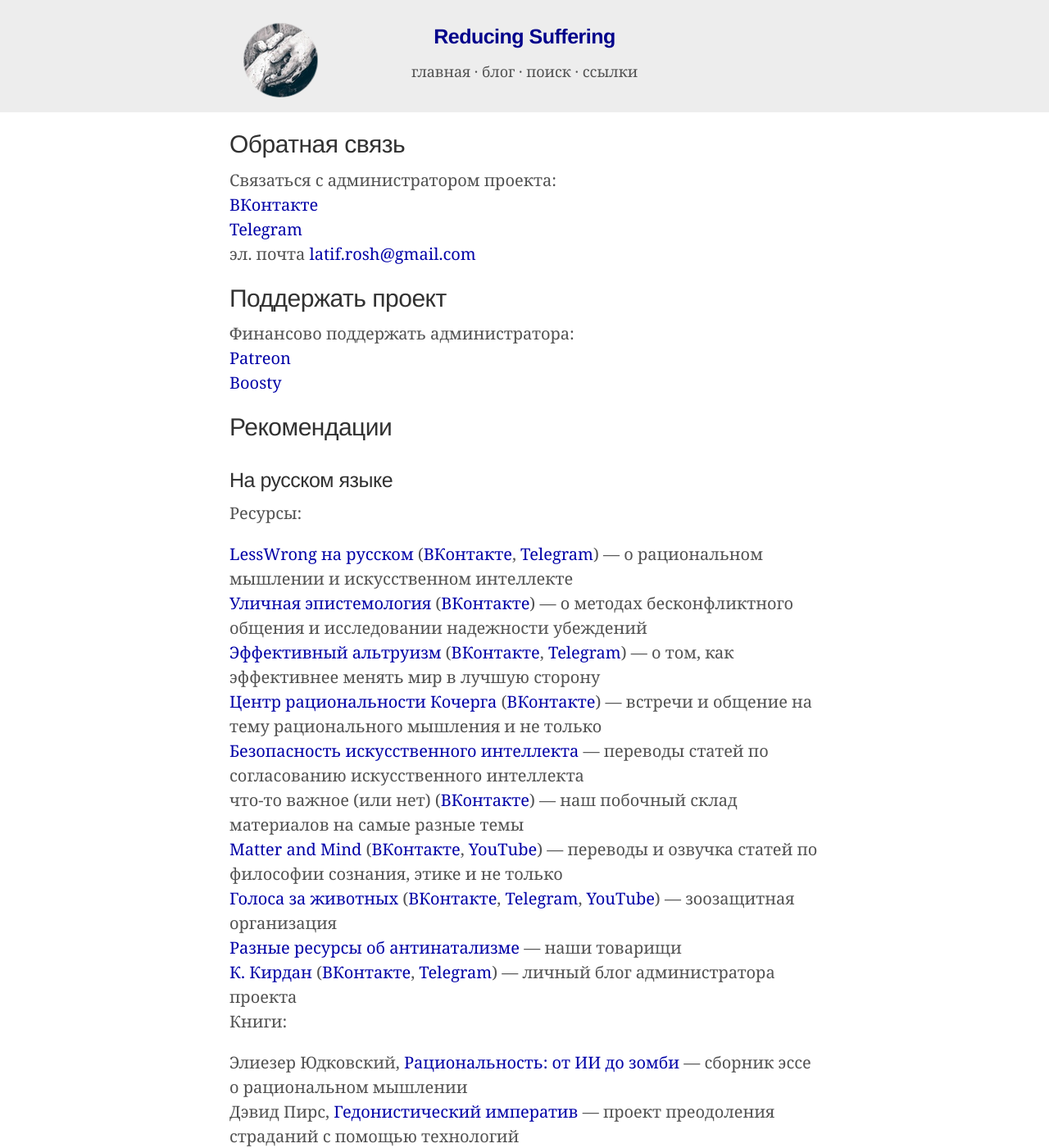
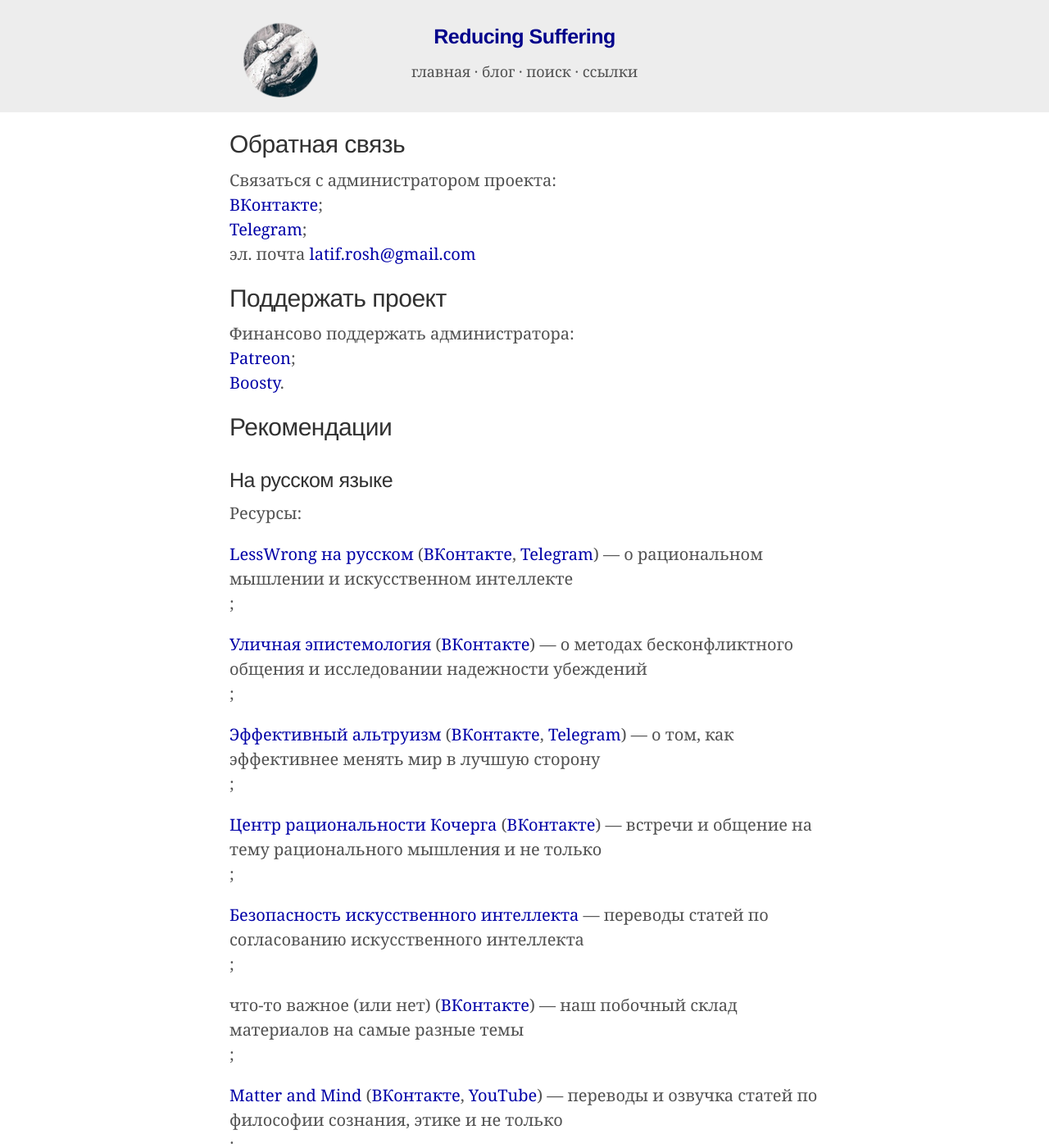
Before and after one commit to ReducingSuffering/reducingsuffering.github.io, a Jekyll site: the page built from links.md, in a window 1280 px wide and 1400 px high. Shown: the whole window at 82% size. Built offline with Jekyll 4.4.1, drawn with Linux system fonts in a browser that asks for light colours.

Commit message:
Update links.md

```diff
--- a/links.md
+++ b/links.md
@@ -5,53 +5,51 @@
 ## Обратная связь
 
 Связаться с администратором проекта:<br>
-[ВКонтакте]({{ site.admin.vk }})<br>
-[Telegram]({{ site.admin.telegram }})<br>
+[ВКонтакте]({{ site.admin.vk }});<br>
+[Telegram]({{ site.admin.telegram }});<br>
 эл. почта [{{ site.admin.email }}](mailto:{{ site.admin.email }})
 
 ## Поддержать проект
 
 Финансово поддержать администратора:<br>
-[Patreon]({{ site.admin.patreon }})<br>
-[Boosty]({{ site.admin.boosty }})
+[Patreon]({{ site.admin.patreon }});<br>
+[Boosty]({{ site.admin.boosty }}).
 
 ## Рекомендации
 ### На русском языке
 
 Ресурсы:
 
-{% include project-entry.html title="LessWrong на русском" url="https://lesswrong.ru/" vk="https://vk.com/public65688570" telegram="https://t.me/lesswrong_ru_news" text="о рациональном мышлении и искусственном интеллекте" %}
-{% include project-entry.html title="Уличная эпистемология" url="https://streetepistemology.ru/" vk="https://vk.com/street_epistemology" text="о методах бесконфликтного общения и исследовании надежности убеждений" %}
-{% include project-entry.html title="Эффективный альтруизм" url="https://ea-ru.org/" vk="https://vk.com/public71205962" telegram="https://t.me/effectivealtruism" text="о том, как эффективнее менять мир в лучшую сторону" %}
-{% include project-entry.html title="Центр рациональности Кочерга" url="https://kocherga-club.ru/" vk="https://vk.com/kocherga_club" text="встречи и общение на тему рационального мышления и не только" %}
-{% include project-entry.html title="Безопасность искусственного интеллекта" url="https://aisafety.ru/" text="переводы статей по согласованию искусственного интеллекта" %}
-<!--{% include project-entry.html title="Brick of Knowledge" url="https://brickofknowledge.com/" telegram="https://t.me/brickofknowledge" text="переводы статей из Стэнфордской энциклопедии философии" %}
-{% include project-entry.html title="Philosophy.ru" url="https://philosophy.ru/" text="переводы статей из Стэнфордской энциклопедии философии" %}-->
-{% include project-entry.html title="что-то важное (или нет)" vk="https://vk.com/public194967191" text="наш побочный склад материалов на самые разные темы" %}
-{% include project-entry.html title="Matter and Mind" url="https://ubq124.wordpress.com" vk="https://vk.com/public44220375" youtube="https://www.youtube.com/c/MatterandMind" text="переводы и озвучка статей по философии сознания, этике и не только" %}
-{% include project-entry.html title="Голоса за животных" url="https://voicesforanimals.ru/" vk="https://vk.com/voicesforanimals" telegram="https://t.me/voicesforanimals" youtube="https://www.youtube.com/voicesforanimals" text="зоозащитная организация" %}
-{% include project-entry.html title="Разные ресурсы об антинатализме" url="https://reducingsuffering.github.io/520.html" text="наши товарищи" %}
-{% include project-entry.html title="К. Кирдан" url="https://kkirdan.github.io/" vk="https://vk.com/kirdan" telegram="https://t.me/k_kirdan" text="личный блог администратора проекта" %}
+{% include project-entry.html title="LessWrong на русском" url="https://lesswrong.ru/" vk="https://vk.com/public65688570" telegram="https://t.me/lesswrong_ru_news" text="о рациональном мышлении и искусственном интеллекте" %};
+{% include project-entry.html title="Уличная эпистемология" url="https://streetepistemology.ru/" vk="https://vk.com/street_epistemology" text="о методах бесконфликтного общения и исследовании надежности убеждений" %};
+{% include project-entry.html title="Эффективный альтруизм" url="https://ea-ru.org/" vk="https://vk.com/public71205962" telegram="https://t.me/effectivealtruism" text="о том, как эффективнее менять мир в лучшую сторону" %};
+{% include project-entry.html title="Центр рациональности Кочерга" url="https://kocherga-club.ru/" vk="https://vk.com/kocherga_club" text="встречи и общение на тему рационального мышления и не только" %};
+{% include project-entry.html title="Безопасность искусственного интеллекта" url="https://aisafety.ru/" text="переводы статей по согласованию искусственного интеллекта" %};
+{% include project-entry.html title="что-то важное (или нет)" vk="https://vk.com/public194967191" text="наш побочный склад материалов на самые разные темы" %};
+{% include project-entry.html title="Matter and Mind" url="https://ubq124.wordpress.com" vk="https://vk.com/public44220375" youtube="https://www.youtube.com/c/MatterandMind" text="переводы и озвучка статей по философии сознания, этике и не только" %};
+{% include project-entry.html title="Голоса за животных" url="https://voicesforanimals.ru/" vk="https://vk.com/voicesforanimals" telegram="https://t.me/voicesforanimals" youtube="https://www.youtube.com/voicesforanimals" text="зоозащитная организация" %};
+{% include project-entry.html title="Разные ресурсы об антинатализме" url="https://reducingsuffering.github.io/520.html" text="наши товарищи" %};
+{% include project-entry.html title="К. Кирдан" url="https://kkirdan.github.io/" vk="https://vk.com/kirdan" telegram="https://t.me/k_kirdan" text="личный блог администратора проекта" %}.<br>
 
 Книги:
 
-{% include project-entry.html author="Элиезер Юдковский" title="Рациональность: от ИИ до зомби" url="https://lesswrong.ru/285" text="сборник эссе о рациональном мышлении" %}
-{% include project-entry.html author="Дэвид Пирс" title="Гедонистический императив" url="https://reducingsuffering.github.io/89.html" text="проект преодоления страданий с помощью технологий" %}
+{% include project-entry.html author="Элиезер Юдковский" title="Рациональность: от ИИ до зомби" url="https://lesswrong.ru/285" text="сборник эссе о рациональном мышлении" %};
+{% include project-entry.html author="Дэвид Пирс" title="Гедонистический императив" url="https://reducingsuffering.github.io/89.html" text="проект преодоления страданий с помощью технологий" %}.
 
 ### На английском языке
 
 Ресурсы:
 
-{% include project-entry.html title="Center on Long-Term Risk" url="https://longtermrisk.org/" text="проект, посвященный уменьшению рисков астрономических страданий (в том числе рисков, связанных с искусственным интеллектом)" %}
-{% include project-entry.html title="Center for Reducing Suffering" url="https://centerforreducingsuffering.org/" text="еще один такой проект" %}
-{% include project-entry.html title="Essays on Reducing Suffering" url="https://reducing-suffering.org/" text="сайт Брайана Томасика об уменьшении страданий (особенно страданий животных в дикой природе и потенциальных страданий искусственного интеллекта)" %}
-{% include project-entry.html title="Suffering-Focused Ethics Resources" url="https://suffering-focused-ethics.surge.sh/" text="ресурсы по этике, сфокусированной на уменьшении страданий" %}
-{% include project-entry.html title="Animal Ethics" url="https://www.animal-ethics.org/" text="исследование способов уменьшить страдания животных в дикой природе" %}
-{% include project-entry.html title="Sentience Research" url="https://sentience-research.org/" text="исследование способности разных существ страдать" %}
-{% include project-entry.html title="Effective Altruism" url="https://www.effectivealtruism.org/" text="об эффективных способах сделать мир лучше" %}
-{% include project-entry.html title="Utilitarianism" url="https://www.utilitarianism.net/" text="об утилитарной этике" %}
+{% include project-entry.html title="Center on Long-Term Risk" url="https://longtermrisk.org/" text="проект, посвященный уменьшению рисков астрономических страданий (в том числе рисков, связанных с искусственным интеллектом)" %};
+{% include project-entry.html title="Center for Reducing Suffering" url="https://centerforreducingsuffering.org/" text="еще один такой проект" %};
+{% include project-entry.html title="Essays on Reducing Suffering" url="https://reducing-suffering.org/" text="сайт Брайана Томасика об уменьшении страданий (особенно страданий животных в дикой природе и потенциальных страданий искусственного интеллекта)" %};
+{% include project-entry.html title="Suffering-Focused Ethics Resources" url="https://suffering-focused-ethics.surge.sh/" text="ресурсы по этике, сфокусированной на уменьшении страданий" %};
+{% include project-entry.html title="Animal Ethics" url="https://www.animal-ethics.org/" text="исследование способов уменьшить страдания животных в дикой природе" %};
+{% include project-entry.html title="Sentience Research" url="https://sentience-research.org/" text="исследование способности разных существ страдать" %};
+{% include project-entry.html title="Effective Altruism" url="https://www.effectivealtruism.org/" text="об эффективных способах сделать мир лучше" %};
+{% include project-entry.html title="Utilitarianism" url="https://www.utilitarianism.net/" text="об утилитарной этике" %}.<br>
 
 Книги:
 
-{% include project-entry.html author="Magnus Vinding" title="Suffering-Focused Ethics: Defense and Implications" url="https://magnusvinding.com/2020/05/31/suffering-focused-ethics-defense-and-implications/" text="об этике, сфокусированной на уменьшении страданий" %}
-{% include project-entry.html author="Tobias Baumann" title="Avoiding the Worst: How to Prevent a Moral Catastrophe" url="https://centerforreducingsuffering.org/research/avoiding-the-worst/" text="о том, как избежать рисков распространения астрономических страданий" %}
+{% include project-entry.html author="Magnus Vinding" title="Suffering-Focused Ethics: Defense and Implications" url="https://magnusvinding.com/2020/05/31/suffering-focused-ethics-defense-and-implications/" text="об этике, сфокусированной на уменьшении страданий" %};
+{% include project-entry.html author="Tobias Baumann" title="Avoiding the Worst: How to Prevent a Moral Catastrophe" url="https://centerforreducingsuffering.org/research/avoiding-the-worst/" text="о том, как избежать рисков распространения астрономических страданий" %}.
```
